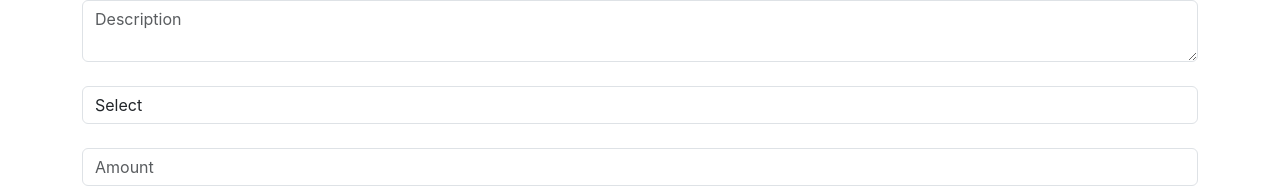
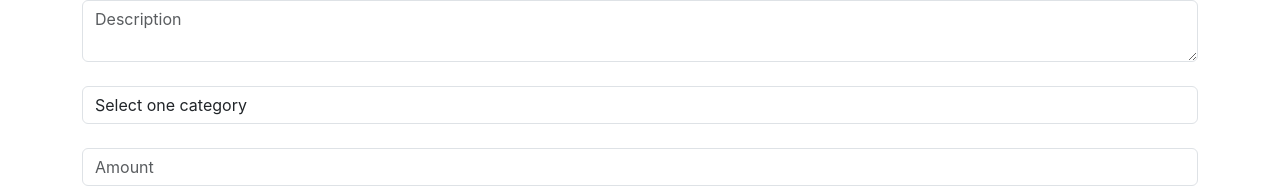
Before and after one commit to dhanavishnu13/Ruby-on-Rails-with-React, a React (Create React App) app in the folder frontend/: page /form in a window 1280 px wide. Shown: the part 184-370 px from the top of the page. Built offline with nearby package versions, Linux system fonts and the light colour scheme; no server answers.

Commit message:
updated dropdown in forms

```diff
--- a/frontend/src/features/expenses/Expense.tsx
+++ b/frontend/src/features/expenses/Expense.tsx
@@ -44,6 +44,7 @@ function Expense(props: any) {
           date: due_date
         }
       }
+      console.log(formData)
       props.submitEdit(formData)
       resetState();
     }
@@ -73,7 +74,9 @@ function Expense(props: any) {
     const editableCategory=<select
     value={category}
     onChange={(e)=>setCategory(e.target.value)}
-    ><option value='1'>Food</option>
+    >
+    <option value='0' selected disabled>Select one category</option>
+    <option value='1' >Food</option>
     <option value='2'>Transportation</option>
     <option value='3'>Entertainment</option>
     <option value='4'>Rent</option>
--- a/frontend/src/features/expenses/ExpenseForm.tsx
+++ b/frontend/src/features/expenses/ExpenseForm.tsx
@@ -28,7 +28,6 @@ function ExpenseForm(user_info: any) {
 
   function submitHandler(e: any){
     e.preventDefault();
-    debugger
     const formData = {
       expense: {
         payee_name: payee,
@@ -80,7 +79,7 @@ function ExpenseForm(user_info: any) {
         value={Number(category)}
         onChange={(e)=>setCategory(e.target.value)}
       >
-        <option value='0'>Select</option>
+        <option value='0' selected disabled>Select one category</option>
         <option value='1'>Food</option>
         <option value='2'>Transportation</option>
         <option value='3'>Entertainment</option>
```
